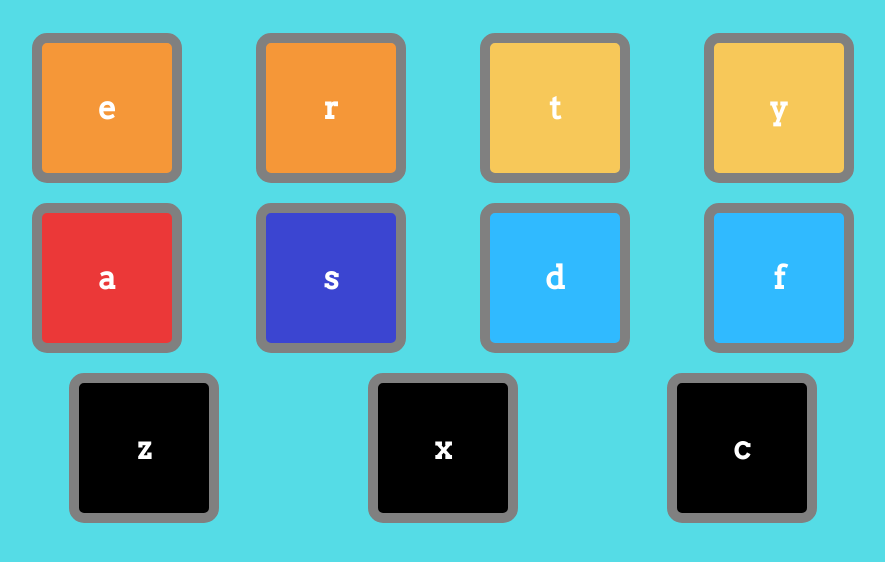
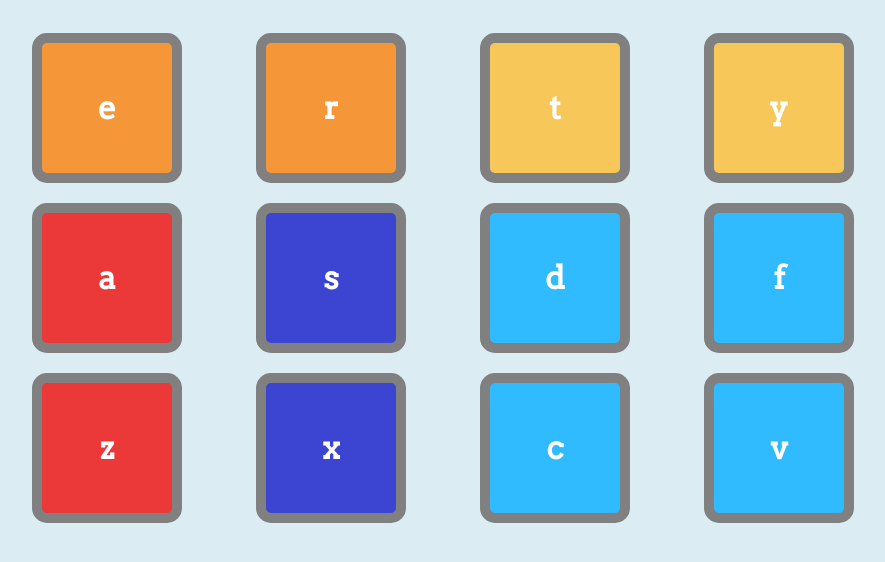
Before and after one commit to cdh616x/drumkit, a plain HTML site: page index.html in a window 1280 px wide. Shown: the part 118-680 px from the top of the page, without its empty margins (197-1082 px from the left). Drawn offline with nearby package versions, Linux system fonts and the light colour scheme.

Commit message:
color changes and style changes

```diff
--- a/css/styles.css
+++ b/css/styles.css
@@ -1,6 +1,6 @@
 body {
   text-align: center;
-  background-color: #55DCE6;
+  background-color: #DBEDF3;
   margin: 0 15% 0;
 }
 
@@ -29,6 +29,7 @@ footer {
 
 .pressed {
   box-shadow: 0 3px 4px 0 #DBEDF3;
+  opacity: 50%;
 }
 
 .red {
@@ -51,10 +52,6 @@ footer {
   text-align: center;
   margin: 10px;
   background-color: black;
-}
-
-.w {
-
 }
 
 .r {
@@ -89,14 +86,18 @@ footer {
   background-color: #30BAFF;
 }
 
-.j {
-
+.z {
+background-color: #EB3838;
 }
 
-.k {
-
+.x {
+  background-color: #3B45D1;
 }
 
-.l {
+.c {
+  background-color: #30BAFF;
+}
 
+.v {
+  background-color: #30BAFF;
 }
--- a/index.html
+++ b/index.html
@@ -52,6 +52,9 @@
         <div class="col">
           <button class="c drum">c</button>
         </div>
+        <div class="col">
+          <button class="v drum">v</button>
+        </div>
       </div>
     </div>
   </div>
```
